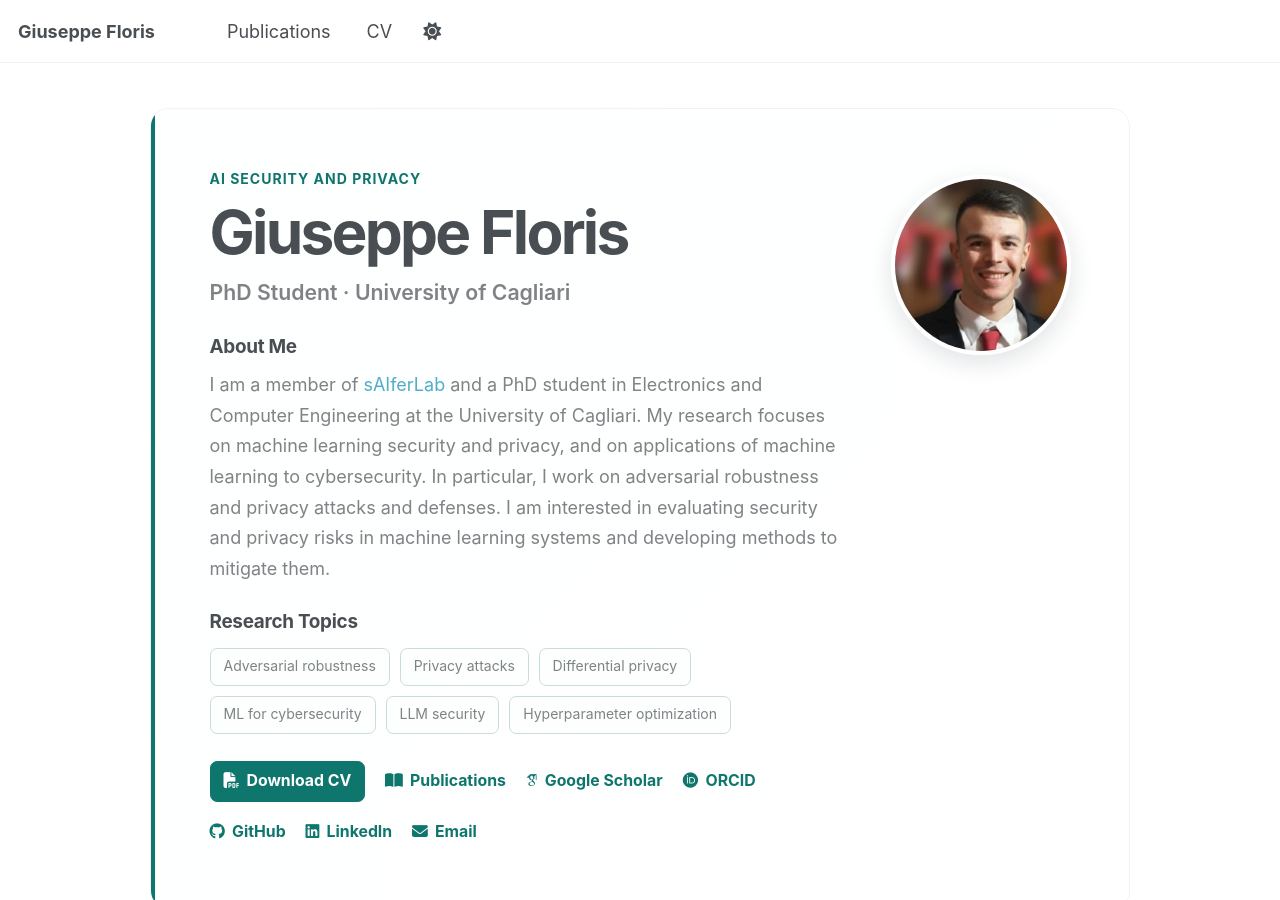
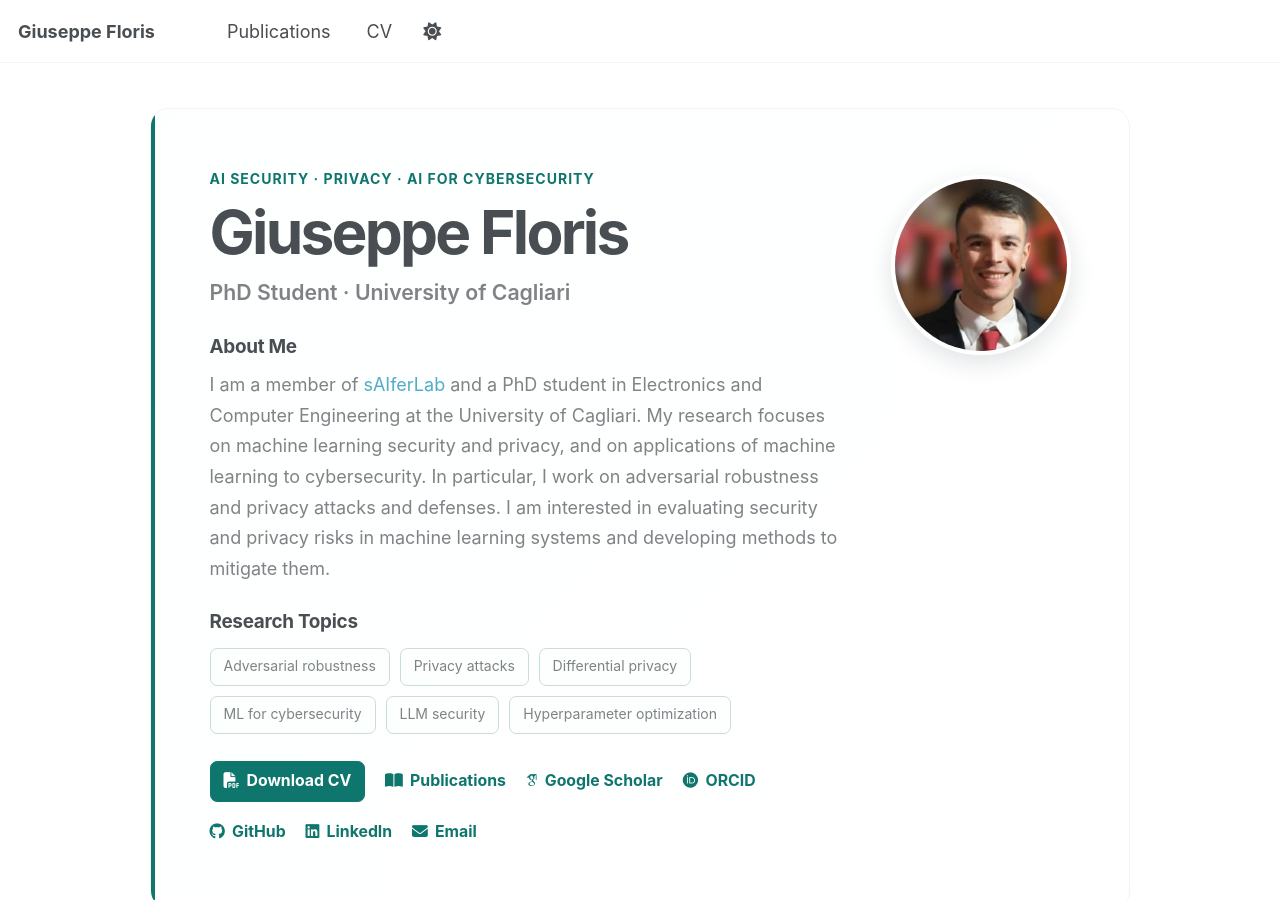
Before and after one commit to giuseppefloris/giuseppefloris.github.io, a Jekyll site: the page built from _pages/about.md, in a window 1280 px wide and 900 px high. Built offline with Jekyll 4.4.1, drawn with Linux system fonts in a browser that asks for light colours; some web fonts are replaced.

Commit message:
Use requested AI Security, Privacy and AI for Cybersecurity label

```diff
--- a/_pages/about.md
+++ b/_pages/about.md
@@ -12,7 +12,7 @@ redirect_from:
 
 <header class="profile-intro">
   <div>
-    <p class="profile-eyebrow">AI security and privacy</p>
+    <p class="profile-eyebrow">AI Security · Privacy · AI for Cybersecurity</p>
     <h1>Giuseppe Floris</h1>
     <p class="profile-role">PhD Student · University of Cagliari</p>
     <h2 class="profile-about-heading">About Me</h2>
```
